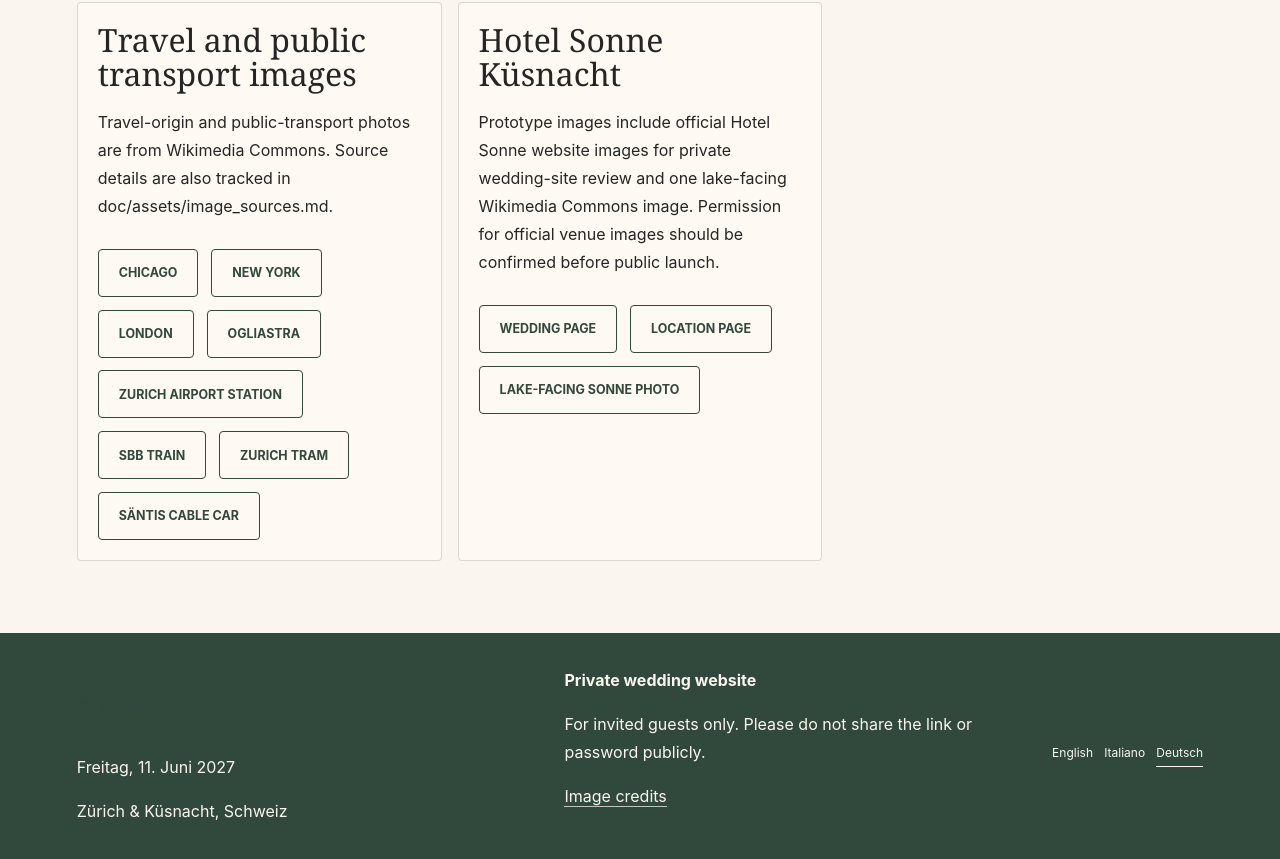
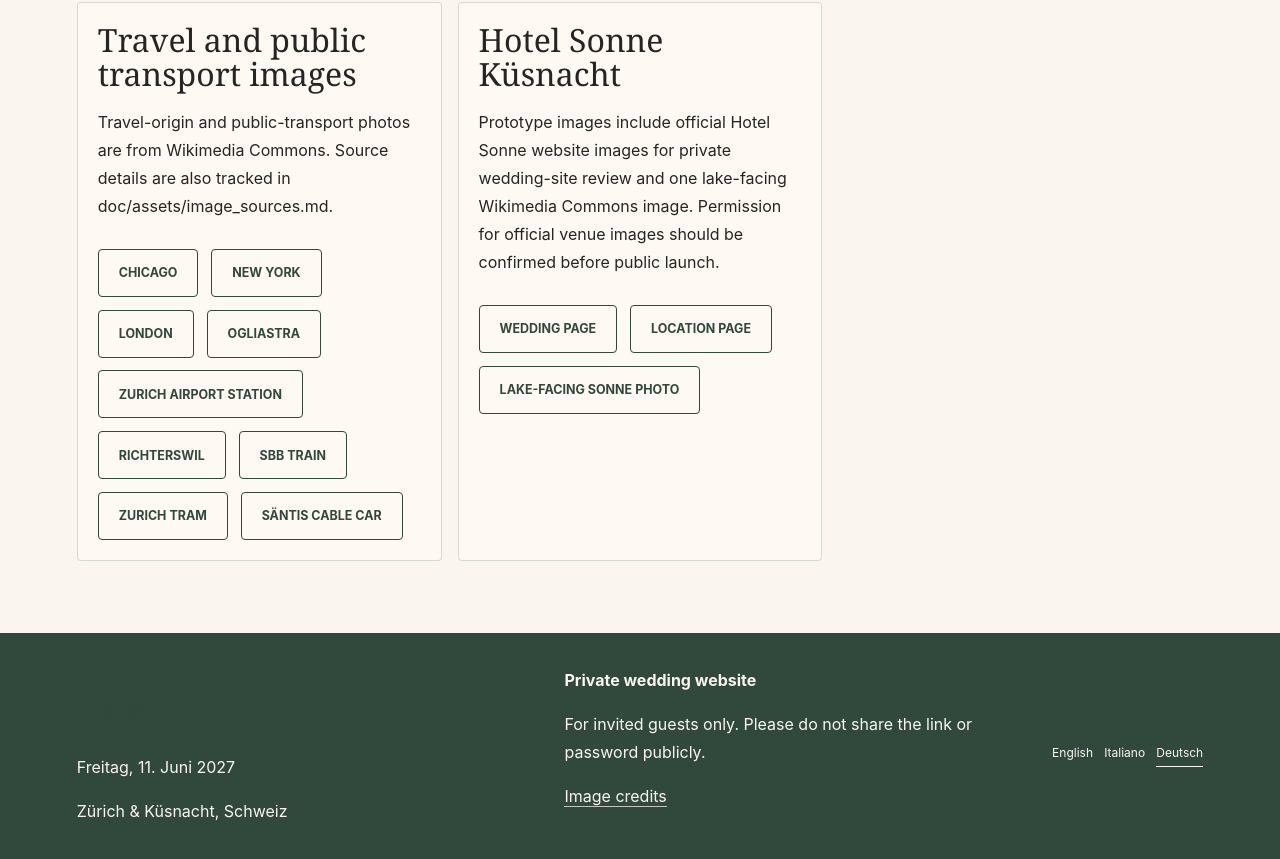
Before and after one commit to ManfrediC/wedding-website, an Astro site: page /de/credits/ in a window 1280 px wide. Shown: the part 771-1630 px from the top of the page. Built offline with nearby package versions, Linux system fonts and the light colour scheme; Astro itself is replaced by a stand-in of ours.

Commit message:
Add Richterswil stay photo
Rename the Stay page Richterswil card and add a lakeside Richterswil image with localized alt text, source tracking, continuity notes, and E2E coverage.

```diff
--- a/src/data/content.ts
+++ b/src/data/content.ts
@@ -361,12 +361,14 @@ export const pages: Record<Lang, Record<PageKey, PageContent>> = {
           imageAlt: 'Zurich old town and the Limmat river',
         },
         {
-          title: 'Richterswil option',
+          title: 'Richterswil',
           body: "Richterswil is farther down Lake Zurich, but it can be a quiet lakeside base for guests who would like to stay near Manfredi's family or who prefer a smaller B&B.",
           items: ['B & B Caffètino-Vino Richterswil has five rooms in the historic village centre, close to the lake and station.', 'It is a B&B rather than a hotel; the house has no lift, and rooms are on the 2nd and 3rd floors.', 'Check the late-evening return journey from Küsnacht before booking, especially after the party.'],
           links: [
             { label: 'B & B Caffètino-Vino Richterswil', href: 'https://www.bnb-caffetino-vino.ch/' },
           ],
+          image: '/images/places/richterswil-lake.jpg',
+          imageAlt: 'Richterswil village seen from Lake Zurich',
         },
         {
           title: 'Booking guidance',
@@ -617,6 +619,7 @@ export const pages: Record<Lang, Record<PageKey, PageContent>> = {
             { label: 'London', href: 'https://commons.wikimedia.org/wiki/File:View_of_the_Tower_Bridge_from_the_Thames_from_northwest._London.jpg' },
             { label: 'Ogliastra', href: 'https://commons.wikimedia.org/wiki/File:Coast_and_sea_at_Santa_Maria_Navarrese,_Sardinia,_Italy.jpg' },
             { label: 'Zurich Airport station', href: 'https://commons.wikimedia.org/wiki/File:Bahnhof_Z%C3%BCrich_Flughafen_01.jpg' },
+            { label: 'Richterswil', href: 'https://commons.wikimedia.org/wiki/File:Richterswil_-_Z%C3%BCrichsee_2010-08-03_17-49-52.JPG' },
             { label: 'SBB train', href: 'https://commons.wikimedia.org/wiki/File:SBB_RABe_511_(50852815551).jpg' },
             { label: 'Zurich tram', href: 'https://commons.wikimedia.org/wiki/File:Tram_E,_Bahnhofstrasse,_Zurich,_Switzerland.JPG' },
             { label: 'Säntis cable car', href: 'https://commons.wikimedia.org/wiki/File:S%C3%A4ntis_LSB_Blaue_Kabine_von_Talstation.jpg' },
@@ -725,10 +728,11 @@ applyLocalizedCopy('it', {
         imageAlt: 'Centro storico di Zurigo e fiume Limmat',
       },
       {
-        title: 'Opzione a Richterswil',
+        title: 'Richterswil',
         body:
           'Richterswil si trova più a sud lungo il Lago di Zurigo, ma può essere una base tranquilla per chi desidera stare vicino alla famiglia di Manfredi o preferisce un piccolo B&B.',
         items: ['B & B Caffètino-Vino Richterswil ha cinque camere nel centro storico del paese, vicino al lago e alla stazione.', 'È un B&B, non un hotel; la casa non ha ascensore e le camere si trovano al 2° e 3° piano.', 'Controllate il rientro serale da Küsnacht prima di prenotare, soprattutto dopo la festa.'],
+        imageAlt: 'Richterswil vista dal Lago di Zurigo',
       },
       {
         title: 'Indicazioni per prenotare',
@@ -900,10 +904,11 @@ applyLocalizedCopy('de', {
         imageAlt: 'Zürcher Altstadt und Limmat',
       },
       {
-        title: 'Option in Richterswil',
+        title: 'Richterswil',
         body:
           'Richterswil liegt weiter südlich am Zürichsee, kann aber eine ruhige Basis für Gäste sein, die nahe bei Manfredis Familie wohnen oder ein kleineres B&B bevorzugen.',
         items: ['B & B Caffètino-Vino Richterswil hat fünf Zimmer im historischen Dorfkern, nahe beim See und Bahnhof.', 'Es ist ein B&B und kein Hotel; das Haus hat keinen Lift, und die Zimmer liegen im 2. und 3. Obergeschoss.', 'Prüft vor der Buchung die späte Rückfahrt ab Küsnacht, besonders nach der Feier.'],
+        imageAlt: 'Richterswil vom Zürichsee aus gesehen',
       },
       {
         title: 'Buchungshinweise',
```
Also changed, not shown: CONTINUITY.md (+1 -0 lines), doc/assets/image_sources.md (+1 -0 lines), tests/e2e/site.spec.ts (+5 -0 lines), public/images/places/richterswil-lake.jpg (added).
